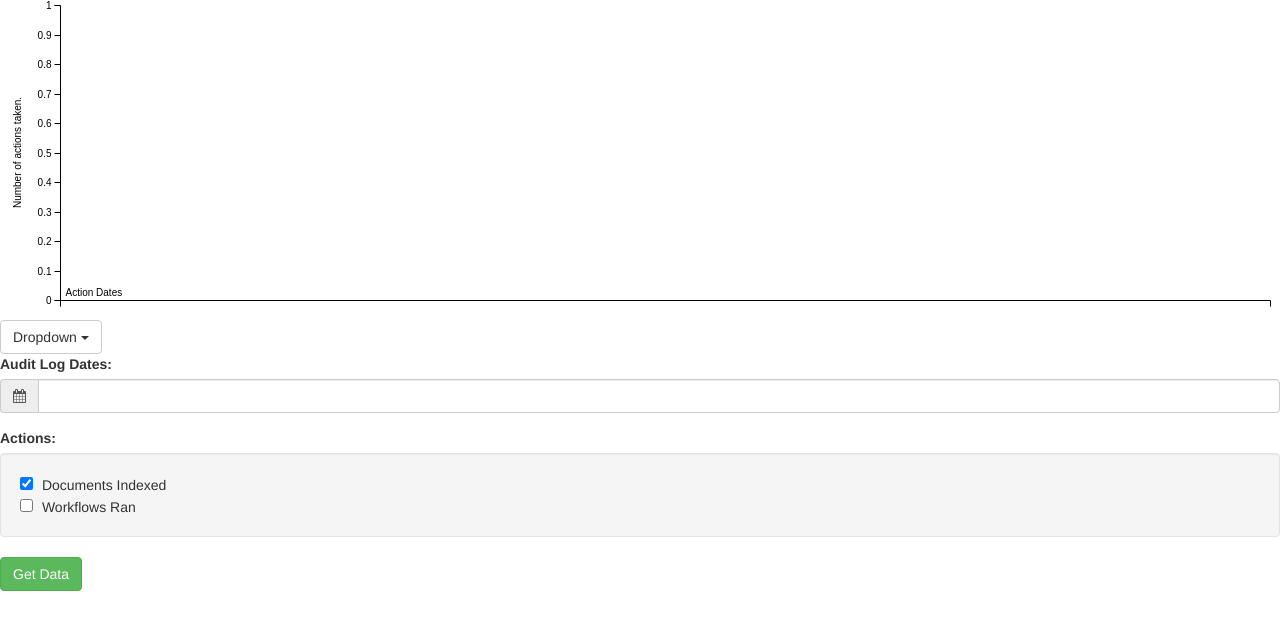
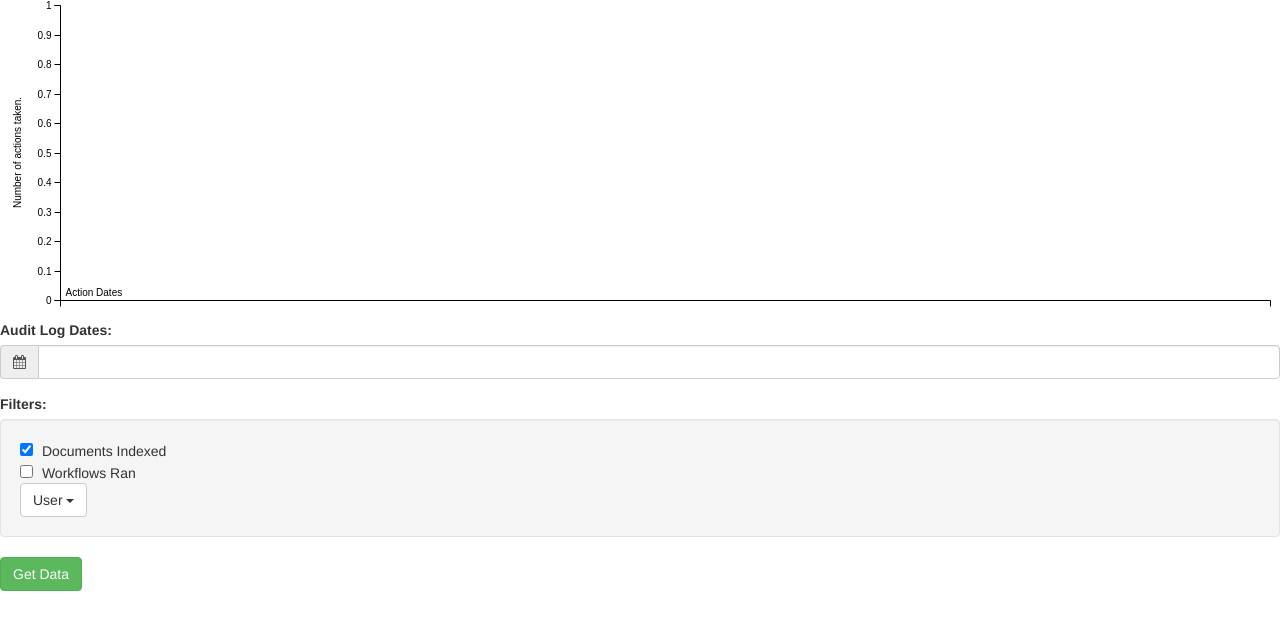
Before and after one commit to propagated/Square9Analytics, a plain HTML site: page Square9Analytics.UI/index.html in a window 1280 px wide. Drawn offline with nearby package versions, Linux system fonts and the light colour scheme.

Commit message:
fiddling with users dropdown. This well will contain the actions dropdown also

```diff
--- a/Square9Analytics.UI/index.html
+++ b/Square9Analytics.UI/index.html
@@ -22,18 +22,7 @@
 	</head>
 	<body>
 		<div id="chart"></div>
-		<div class="dropdown">
-					<button class="btn btn-default dropdown-toggle" type="button" id="dropdownMenu1" data-toggle="dropdown" aria-expanded="true">
-		    			Dropdown
-		    			<span class="caret"></span>
-		  			</button>
-		  			<ul class="dropdown-menu" role="menu" aria-labelledby="dropdownMenu1">
-				    	<li role="presentation"><a role="menuitem" tabindex="-1" href="#">Action</a></li>
-			   			<li role="presentation"><a role="menuitem" tabindex="-1" href="#">Another action</a></li>
-			   			<li role="presentation"><a role="menuitem" tabindex="-1" href="#">Something else here</a></li>
-			    		<li role="presentation"><a role="menuitem" tabindex="-1" href="#">Separated link</a></li>
-		  			</ul>
-				</div>
+
 		<form>
 	      <div class="form-group">
 
@@ -47,7 +36,7 @@
 	        </div>
 	      </div>
 	    </form>
-	    <div class="wellLabel">Actions:</div>
+	    <div class="wellLabel">Filters:</div>
 	    <div class="well">
 	      <!-- Checkboxes for audit actions here -->
 	      <div>
@@ -58,6 +47,18 @@
 	        <input type="checkbox" id="chk_2" name="chk_2" value="Modify" />
 	        <label for="chk_2" class="actionLabel">Workflows Ran</label>
 	      </div>
+	      <div class="dropdown">
+			<button class="btn btn-default dropdown-toggle" type="button" id="dropdownMenu1" data-toggle="dropdown" aria-expanded="true" >
+    			User
+    			<span class="caret"></span>
+  			</button>
+  			<ul class="dropdown-menu" role="menu" aria-labelledby="dropdownMenu1">
+		    	<li role="presentation"><a role="menuitem" tabindex="-1" href="#">Action</a></li>
+	   			<li role="presentation"><a role="menuitem" tabindex="-1" href="#">Another action</a></li>
+	   			<li role="presentation"><a role="menuitem" tabindex="-1" href="#">Something else here</a></li>
+	    		<li role="presentation"><a role="menuitem" tabindex="-1" href="#">Separated link</a></li>
+  			</ul>
+		</div>
 	    </div>
 	    <div>
 	      <button type="button" id="buttonGet" class="btn btn-success">Get Data</button>
```
